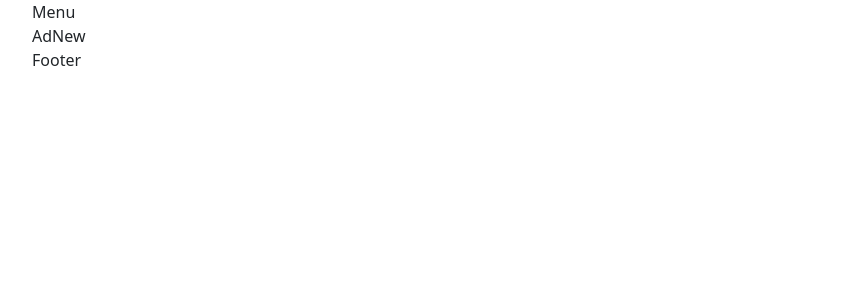
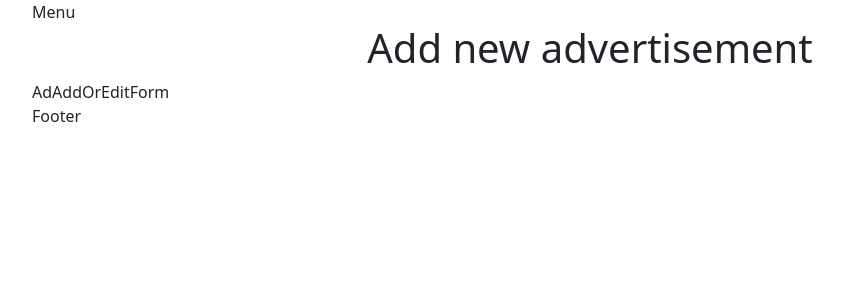
Before and after one commit to jerzy-jarczynski/fullstack_ads_board, a React (Create React App) app in the folder client/: page /add in a window 1280 px wide. Shown: the top 300 px of the page, without its empty margins (50-893 px from the left). Built offline with nearby package versions, Linux system fonts and the light colour scheme; no server answers.

Commit message:
Add AdEdit && AdNew to use AdAddOrEditForm

```diff
--- /dev/null
+++ b/client/src/components/features/AdAddOrEditForm/AdAddOrEditForm.js
@@ -0,0 +1,11 @@
+const AdAddOrEditForm = () => {
+
+  return (
+    <div>
+      AdAddOrEditForm
+    </div>
+  );
+
+};
+
+export default AdAddOrEditForm;
--- a/client/src/components/pages/AdEdit/AdEdit.js
+++ b/client/src/components/pages/AdEdit/AdEdit.js
@@ -1,9 +1,61 @@
+import AdAddOrEditForm from "../../features/AdAddOrEditForm/AdAddOrEditForm";
+import { Row, Col, Spinner } from "react-bootstrap";
+import { useNavigate, useParams } from "react-router-dom";
+import { useDispatch, useSelector } from "react-redux";
+import { editAdRequest, getAdById, loadAdsRequest } from "../../../redux/adsRedux";
+// import { getUser } from "../../../redux/usersRedux";
+import { useEffect } from "react";
+
 const AdEdit = () => {
 
+  const { id } = useParams();
+  const navigate = useNavigate();
+  const dispatch = useDispatch();
+
+  const data = useSelector((state) => getAdById(state, id));
+  // const user = useSelector(getUser);
+
+  const handleSubmit = (ad) => {
+
+  };
+
+  useEffect(() => {
+    // if (!user || data.seller.login !== user.login) {
+    //   navigate("/");
+    // }
+
+    if (data && Object.keys(data).length === 0) {
+      navigate("/");
+    }
+
+    if (!data || (data && Object.keys(data).length === 0)) {
+      dispatch(loadAdsRequest());
+    }
+  }, [data, dispatch, navigate]);
+
+  if (!data) {
+    return (
+      <Spinner animation="border" role="status" className="d-block mx-auto">
+        <span className="visually-hidden">Loading...</span>
+      </Spinner>
+    );
+  }
+
   return (
-    <div>
-      AdEdit
-    </div>
+    <>
+      <Row>
+        <Col>
+          <h1 className="text-center">
+            Edit advertisement
+          </h1>
+        </Col>
+      </Row>
+      <Row>
+        <Col>
+          <AdAddOrEditForm action={handleSubmit} {...data} />
+        </Col>
+      </Row>
+    </>
   );
 
 };
--- a/client/src/components/pages/AdNew/AdNew.js
+++ b/client/src/components/pages/AdNew/AdNew.js
@@ -1,9 +1,41 @@
+import AdAddOrEditForm from "../../features/AdAddOrEditForm/AdAddOrEditForm";
+import { Row, Col } from "react-bootstrap";
+import { useEffect } from "react";
+// import { getUser } from "../../../redux/usersRedux";
+import { useDispatch, useSelector } from "react-redux";
+import { useNavigate } from "react-router-dom";
+
 const AdNew = () => {
 
+  const dispatch = useDispatch();
+  const navigate = useNavigate();
+  // const user = useSelector(getUser);
+
+  const handleSubmit = (ad) => {
+
+  };
+
+  // useEffect(() => {
+  //   if (!user) {
+  //     navigate("/");
+  //   }
+  // }, [user, navigate]);
+
   return (
-    <div>
-      AdNew
-    </div>
+    <>
+      <Row>
+        <Col>
+          <h1 className="text-center">
+            Add new advertisement
+          </h1>
+        </Col>
+      </Row>
+      <Row>
+        <Col>
+          <AdAddOrEditForm action={handleSubmit} />
+        </Col>
+      </Row>
+    </>
   );
 
 };
```
